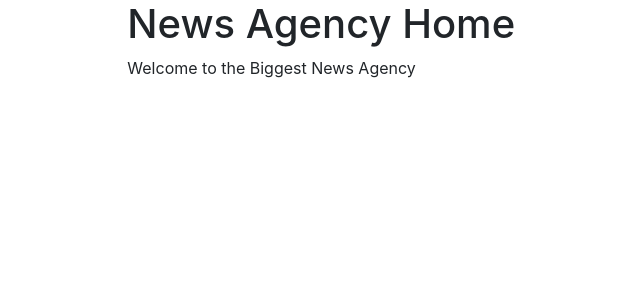
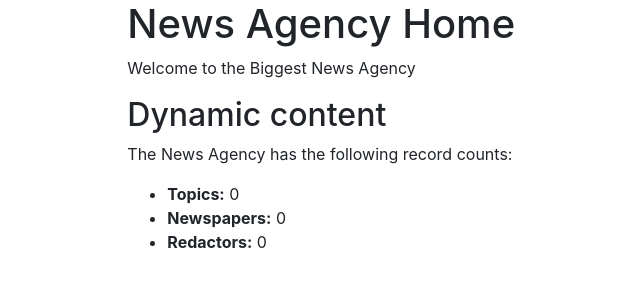
Before and after one commit to Iryna802498/news-agency, a Django app: page / in a window 1280 px wide. Shown: the top 300 px of the page, without its empty margins (101-741 px from the left). Run offline with Django 5.2, Linux system fonts and the light colour scheme; data that the repository does not hold is empty.

Commit message:
Add dynamic content block to index.html

```diff
--- a/templates/agency/index.html
+++ b/templates/agency/index.html
@@ -2,4 +2,11 @@
 {% block content %}
     <h1>News Agency Home</h1>
     <p>Welcome to the Biggest News Agency</p>
+    <h2>Dynamic content</h2>
+    <p>The News Agency has the following record counts:</p>
+    <ul>
+        <li><strong>Topics:</strong> {{ num_topics }}</li>
+        <li><strong>Newspapers:</strong> {{ num_newspapers }}</li>
+        <li><strong>Redactors:</strong> {{ num_redactors }}</li>
+    </ul>
 {% endblock %}
```
